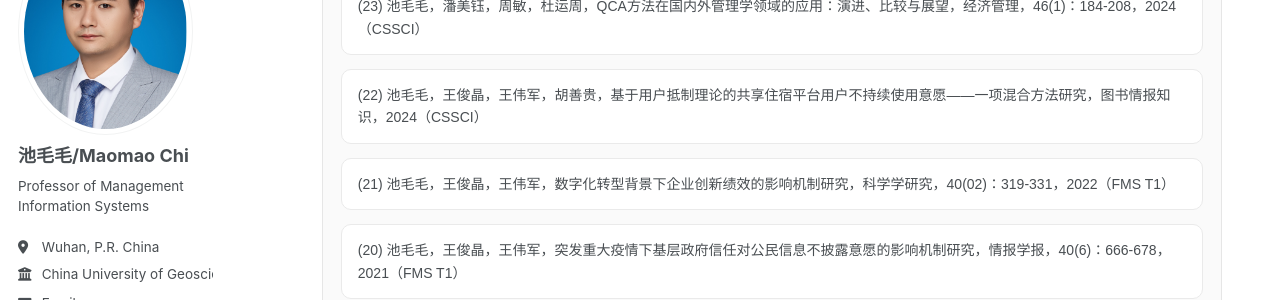
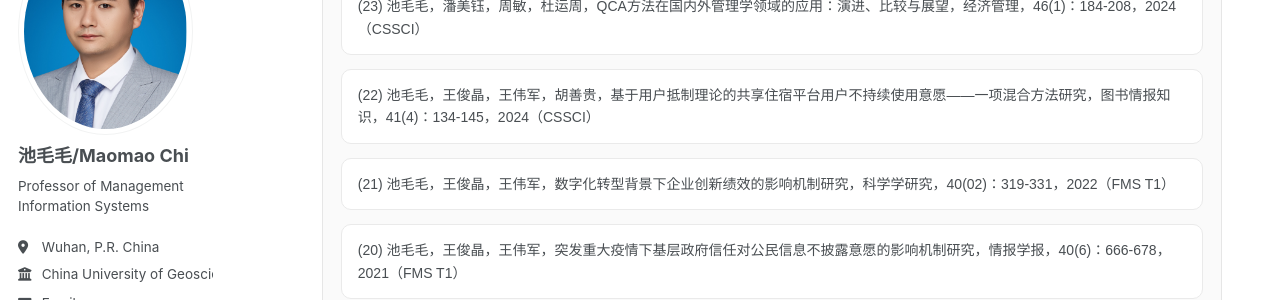
Before and after one commit to nishaochen/chimaomao, a Jekyll site: the page built from _pages/research.html, in a window 1280 px wide and 900 px high, scrolled down 850 px. Shown: the part 173-473 px from the top of the window. Built offline with Jekyll 4.4.1, drawn with Linux system fonts in a browser that asks for light colours; comment, search, counter and statistics services are not loaded; a style sheet for code colours, icons or effects is not loaded.

Commit message:
Update publication details in research.html

```diff
--- a/_pages/research.html
+++ b/_pages/research.html
@@ -147,7 +147,7 @@ details summary {
 </div>
 
 <div class="pub-item">
-(22) 池毛毛，王俊晶，王伟军，胡善贵，基于用户抵制理论的共享住宿平台用户不持续使用意愿——一项混合方法研究，图书情报知识，2024（CSSCI）
+(22) 池毛毛，王俊晶，王伟军，胡善贵，基于用户抵制理论的共享住宿平台用户不持续使用意愿——一项混合方法研究，图书情报知识，41(4)：134-145，2024（CSSCI）
 </div>
 
 <div class="pub-item">
```
